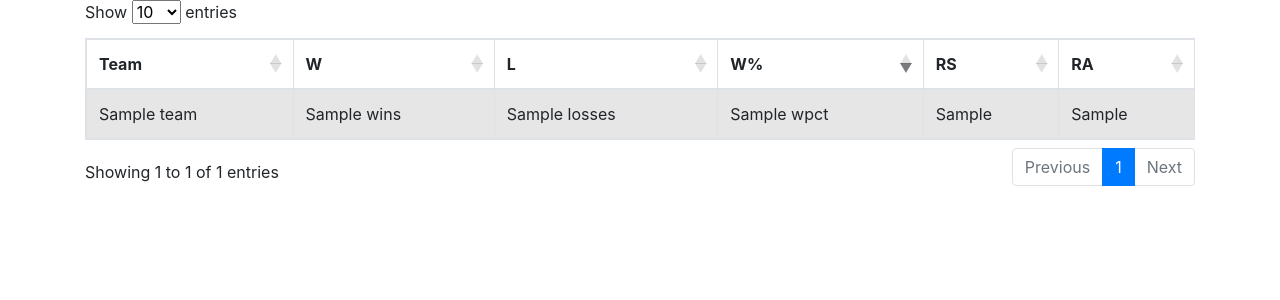
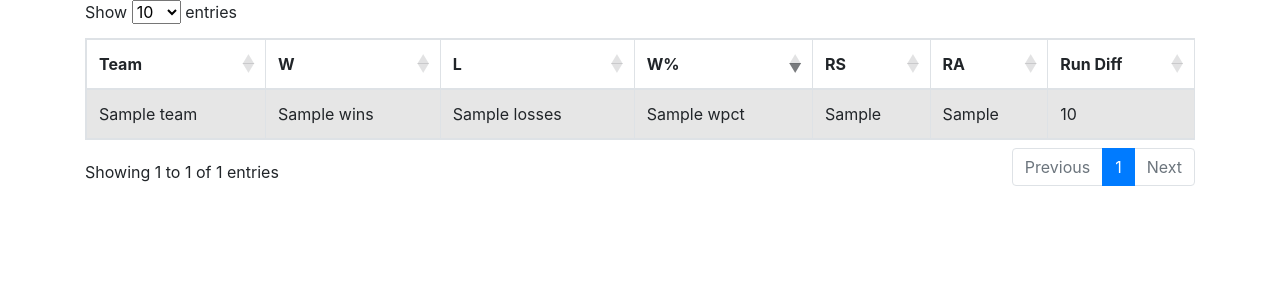
Before and after one commit to alanese/MyGames, a Flask app: template app/templates/team_records.html in a window 1280 px wide. Shown: the part 56-356 px from the top of the page. Run offline with Flask 2, Linux system fonts and the light colour scheme; the template is opened without the code that fills it: most values are stand-ins (such as "Sample title", 1, 10 or a date in 2020); some libraries are stand-ins or nearby versions.

Commit message:
fix dh bug, add run diffs

```diff
--- a/app/mlbapi.py
+++ b/app/mlbapi.py
@@ -118,7 +118,7 @@ def get_schedule(d):
 		return None
 	for game in r['dates'][0]['games']:
 		if game['status']['codedGameState'] == 'F':
-			if game['doubleHeader'] == 'Y':
+			if game['doubleHeader'] == 'Y' or game['doubleheader'] == 'S':
 				dh_status = game['gameNumber']
 			else:
 				dh_status = 0
--- a/app/templates/team_records.html
+++ b/app/templates/team_records.html
@@ -13,6 +13,7 @@
 			<th>W%</th>
 			<th>RS</th>
 			<th>RA</th>
+			<th>Run Diff</th>
 		</tr>
 	</thead>
 	<tbody>
@@ -24,6 +25,7 @@
 			<td>{{ team['wpct'] }}</td>
 			<td>{{ team['rs'] }}</td>
 			<td>{{ team['ra'] }}</td>
+			<td>{{ team ['rs'] - team['ra'] }}
 		</tr>
 		{% endfor %}
 	</tbody>
```
